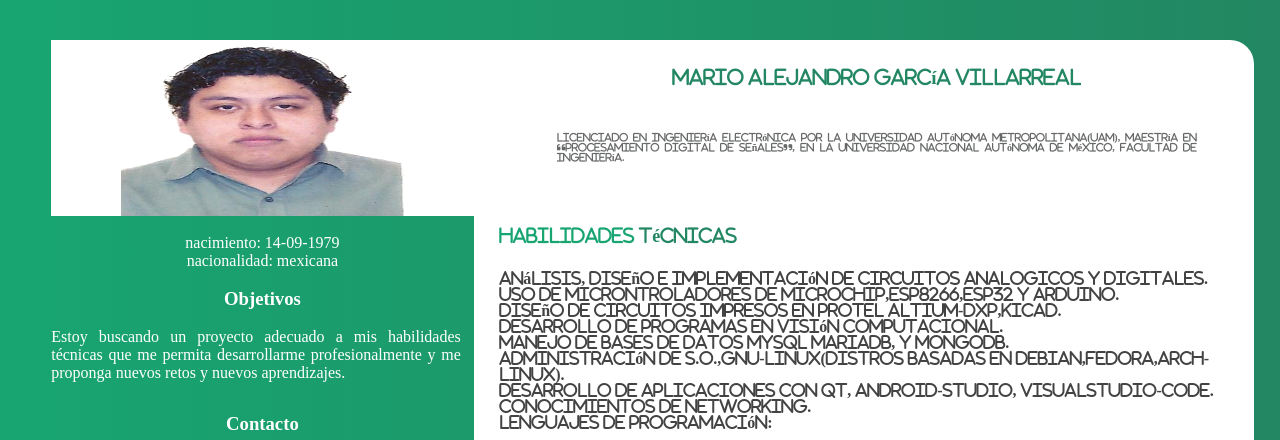
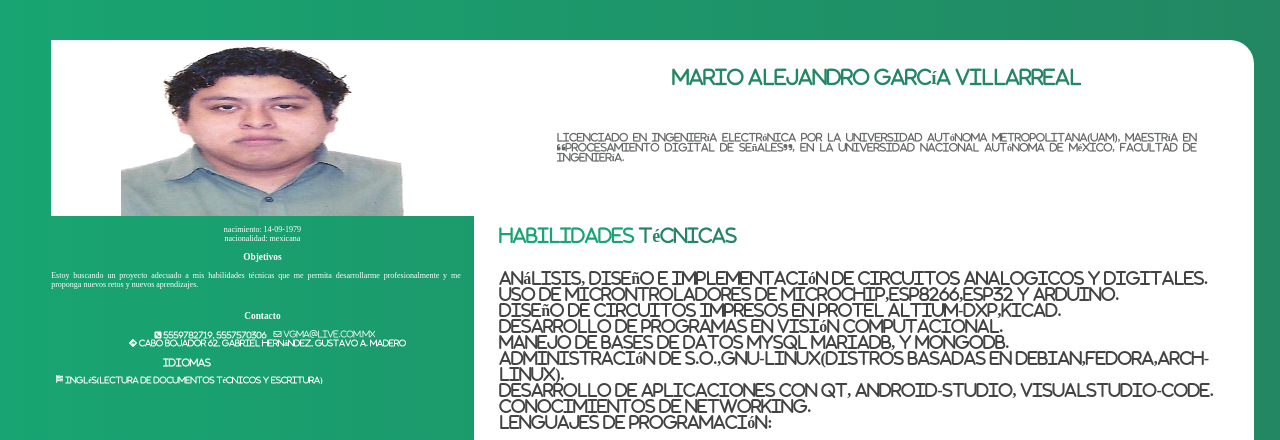
Before and after one commit to flyingsnake2000/curriculum, a plain HTML site: page index.html in a window 1280 px wide. Shown: the top 440 px of the page. Drawn offline with Linux system fonts and the light colour scheme.

Commit message:
Update index.html

```diff
--- a/index.html
+++ b/index.html
@@ -74,18 +74,18 @@
    .aside{
     color: #fff;
     text-align: center;
-    font-size: 2vh;
+    font-size: 1vh;
    }
 
    .style-contacto i{
     text-align: center;
-    font-size: 2vh;
+    font-size: 1vh;
     padding-left: 5px;
    }
 
    .style-idiomas i{
     text-align: center;
-    font-size: 2vh;
+    font-size: 1vh;
     margin-left: 5px;
    }
 
```
